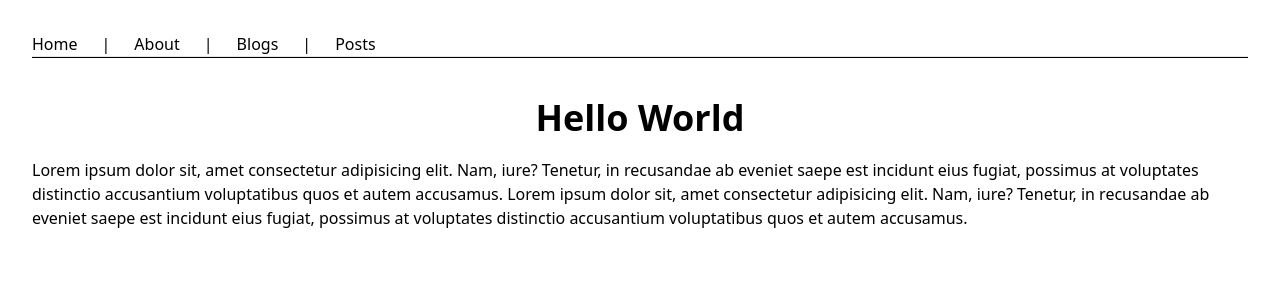
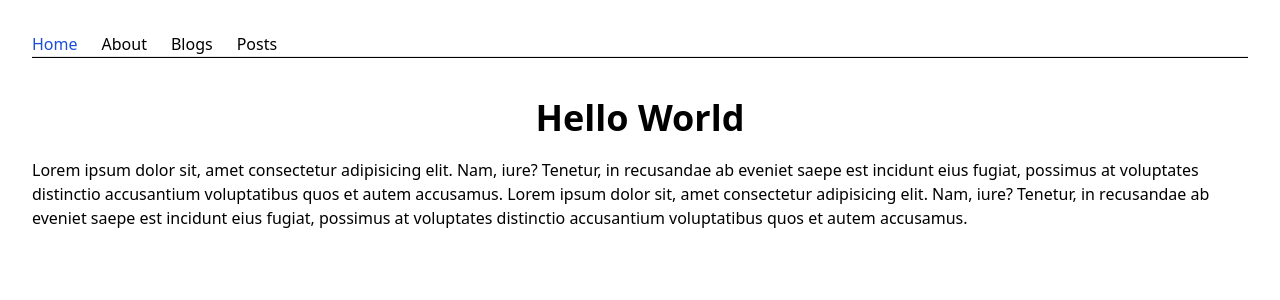
Before and after one commit to byteFarhan/Explore-NextJS, a Next.js app: page / in a window 1280 px wide. Shown: the top 300 px of the page. Built offline with nearby package versions, Linux system fonts and the light colour scheme.

Commit message:
Implemented active route styles

```diff
--- a/app/layout.js
+++ b/app/layout.js
@@ -1,6 +1,8 @@
+"use client";
 import localFont from "next/font/local";
 import "./globals.css";
 import Link from "next/link";
+import { usePathname } from "next/navigation";
 
 const geistSans = localFont({
   src: "./fonts/GeistVF.woff",
@@ -13,19 +15,55 @@ const geistMono = localFont({
   weight: "100 900",
 });
 
-export const metadata = {
+const metadata = {
   title: "Explore Next JS",
   description: "Generated by create next app",
 };
+// export const metadata = {
+//   title: "Explore Next JS",
+//   description: "Generated by create next app",
+// };
 
 export default function RootLayout({ children }) {
+  const pathName = usePathname();
+  // console.log(pathName);
+  const routes = [
+    {
+      pathName: "Home",
+      path: "/",
+    },
+    {
+      pathName: "About",
+      path: "/about",
+    },
+    {
+      pathName: "Blogs",
+      path: "/blogs",
+    },
+    {
+      pathName: "Posts",
+      path: "/posts",
+    },
+  ];
   return (
     <html lang="en" className="p-6 lg:p-8">
       <body
         className={`${geistSans.variable} ${geistMono.variable} antialiased`}
       >
         <nav className="flex gap-6 list-none">
-          <li>
+          {routes.map((route) => (
+            <li>
+              <Link
+                className={
+                  pathName === route.path && "text-blue-700 font-medium"
+                }
+                href={route.path}
+              >
+                {route.pathName}
+              </Link>
+            </li>
+          ))}
+          {/* <li>
             <Link href={"/"}>Home</Link>
           </li>
           |
@@ -39,7 +77,7 @@ export default function RootLayout({ children }) {
           |
           <li>
             <Link href={"/posts"}>Posts</Link>
-          </li>
+          </li> */}
         </nav>
         <hr className="bg-black h-[2px]" />
         <main className="mt-10 space-y-5">{children}</main>
```
